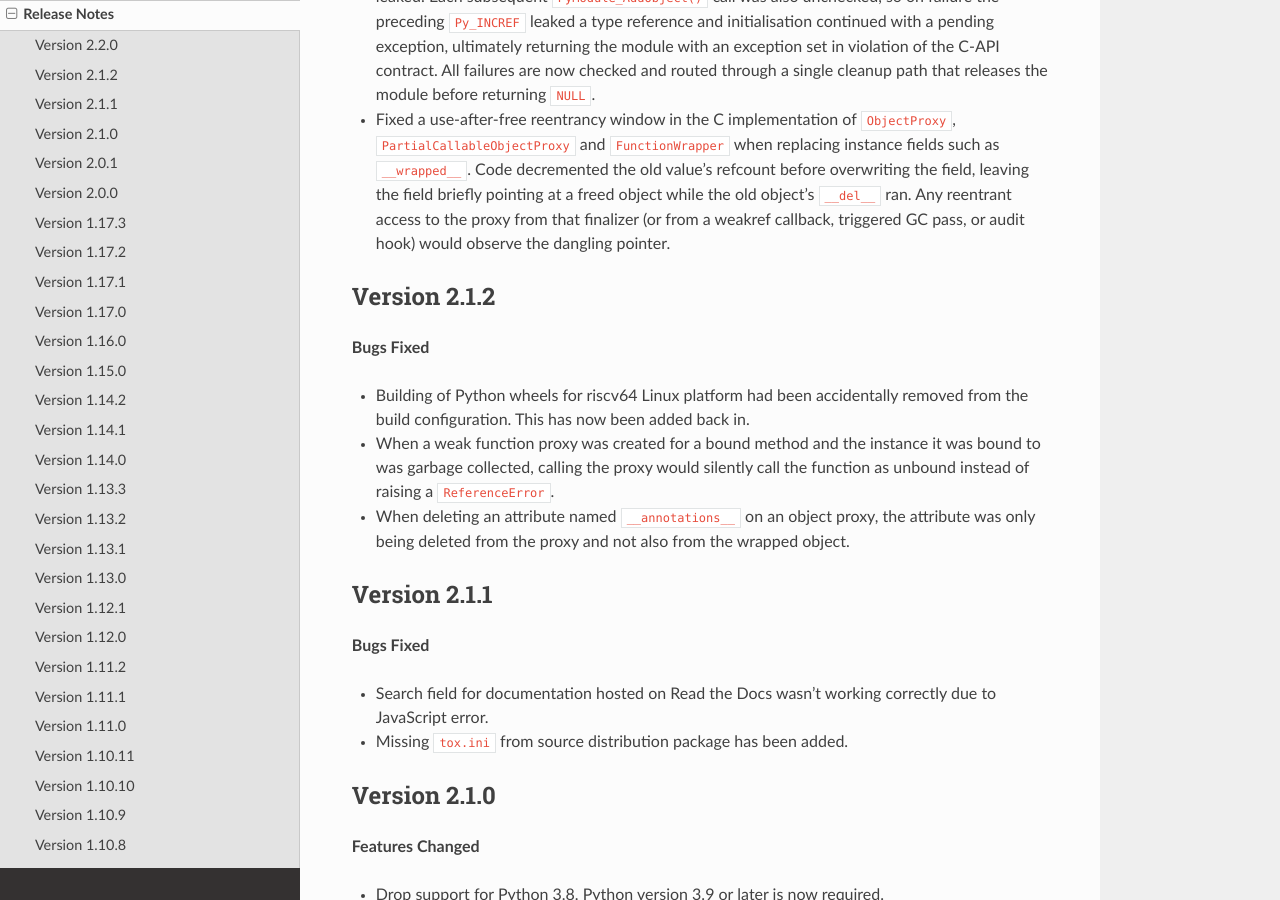
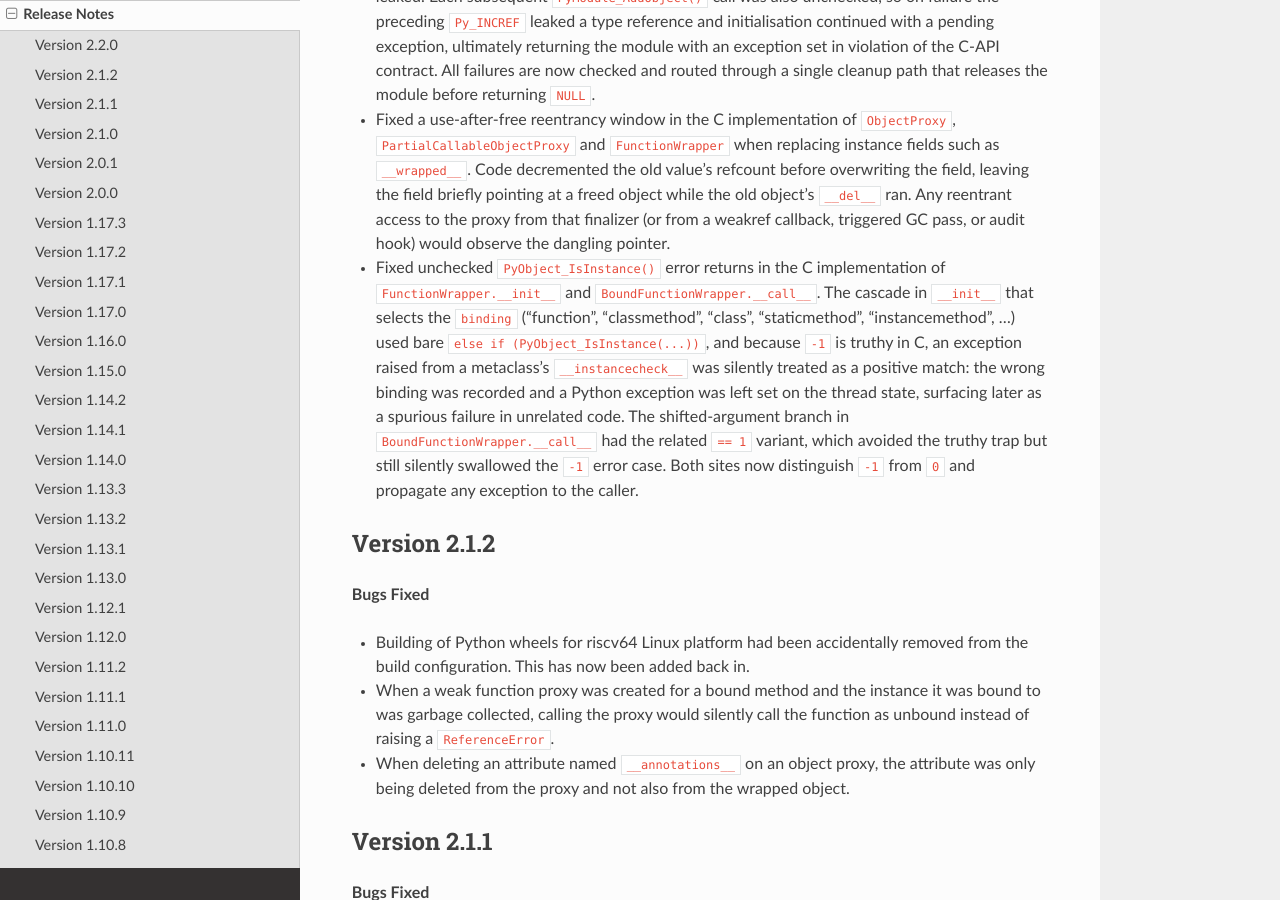
Before and after one commit to GrahamDumpleton/wrapt, a Sphinx documentation site: the page built from docs/changes.rst, in a window 1280 px wide and 900 px high, scrolled down 2079 px. Built offline with Sphinx 7.4.7 and the Read the Docs theme 3.1.0, drawn with Linux system fonts in a browser that asks for light colours.

Commit message:
Fix unchecked PyObject_IsInstance error returns in C extension
Two call sites in src/wrapt/_wrappers.c invoked PyObject_IsInstance
without distinguishing the -1 error return from the 0/1 boolean result.

In WraptFunctionWrapper_init the binding-selection cascade used bare
`else if (PyObject_IsInstance(wrapped, ...))`. Because -1 is truthy in
C, an exception raised from a metaclass's __instancecheck__ was treated
as a positive match: the wrong binding was recorded and the Python
exception was left set on the thread state, surfacing later as a
spurious failure in unrelated code. The cascade has been flattened into
sequential `if (!binding)` blocks, each capturing the result, branching
on `< 0`, and routing to a new `error:` epilogue that releases
`binding_owned` before returning -1. The inner `__self__` block now
also drops its `instance` reference on the error paths.

In WraptBoundFunctionWrapper_call the shifted-argument branch used
`if (PyObject_IsInstance(instance, self->owner) == 1)`. The `== 1`
avoided the truthy trap but still silently swallowed the -1 error case,
leaving the exception set while execution continued into the regular
call path. The result is now captured and propagated as NULL on error.

Closes #329

```diff
--- a/docs/changes.rst
+++ b/docs/changes.rst
@@ -124,6 +124,21 @@ Version 2.2.0
   Any reentrant access to the proxy from that finalizer (or from a weakref
   callback, triggered GC pass, or audit hook) would observe the dangling
   pointer.
+
+* Fixed unchecked ``PyObject_IsInstance()`` error returns in the C
+  implementation of ``FunctionWrapper.__init__`` and
+  ``BoundFunctionWrapper.__call__``. The cascade in ``__init__`` that
+  selects the ``binding`` ("function", "classmethod", "class",
+  "staticmethod", "instancemethod", ...) used bare
+  ``else if (PyObject_IsInstance(...))``, and because ``-1`` is truthy in
+  C, an exception raised from a metaclass's ``__instancecheck__`` was
+  silently treated as a positive match: the wrong binding was recorded
+  and a Python exception was left set on the thread state, surfacing
+  later as a spurious failure in unrelated code. The shifted-argument
+  branch in ``BoundFunctionWrapper.__call__`` had the related ``== 1``
+  variant, which avoided the truthy trap but still silently swallowed
+  the ``-1`` error case. Both sites now distinguish ``-1`` from ``0``
+  and propagate any exception to the caller.
 
 Version 2.1.2
 -------------
```
Also changed, not shown: 1 other file.
